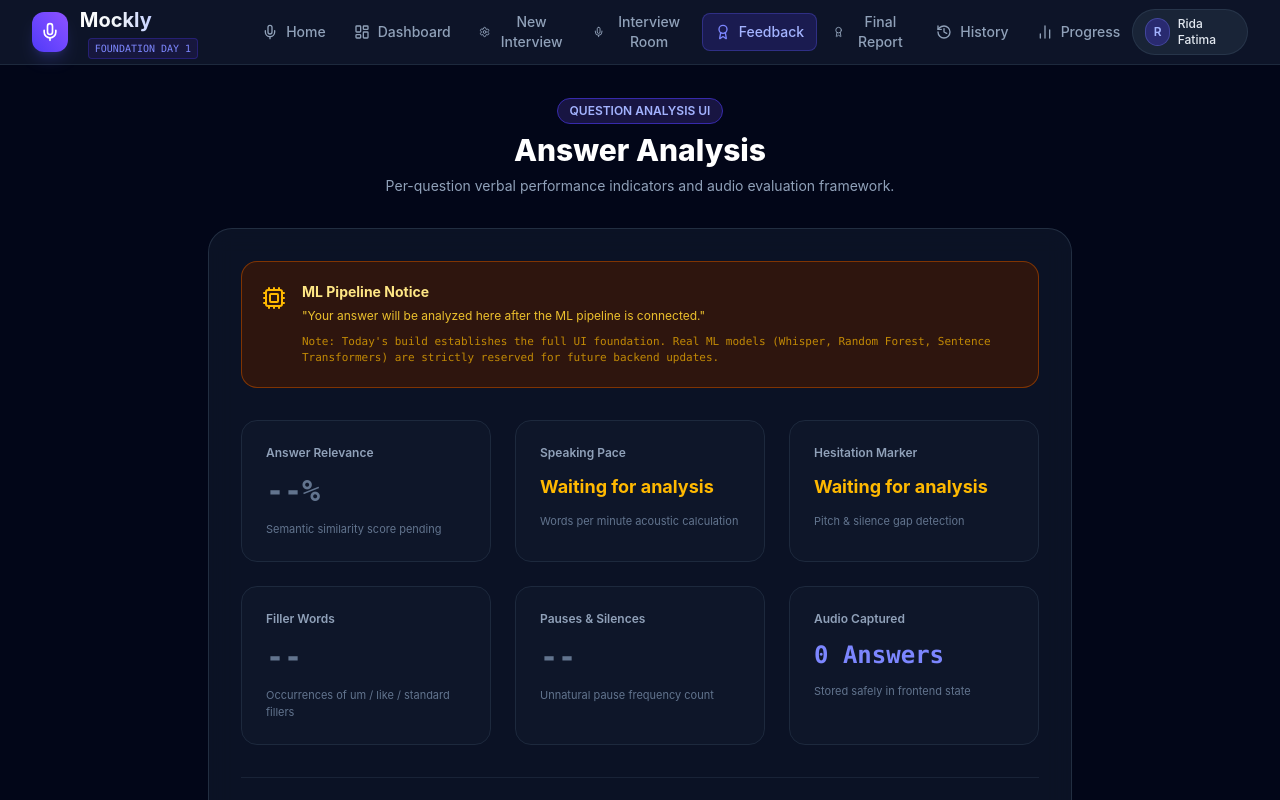
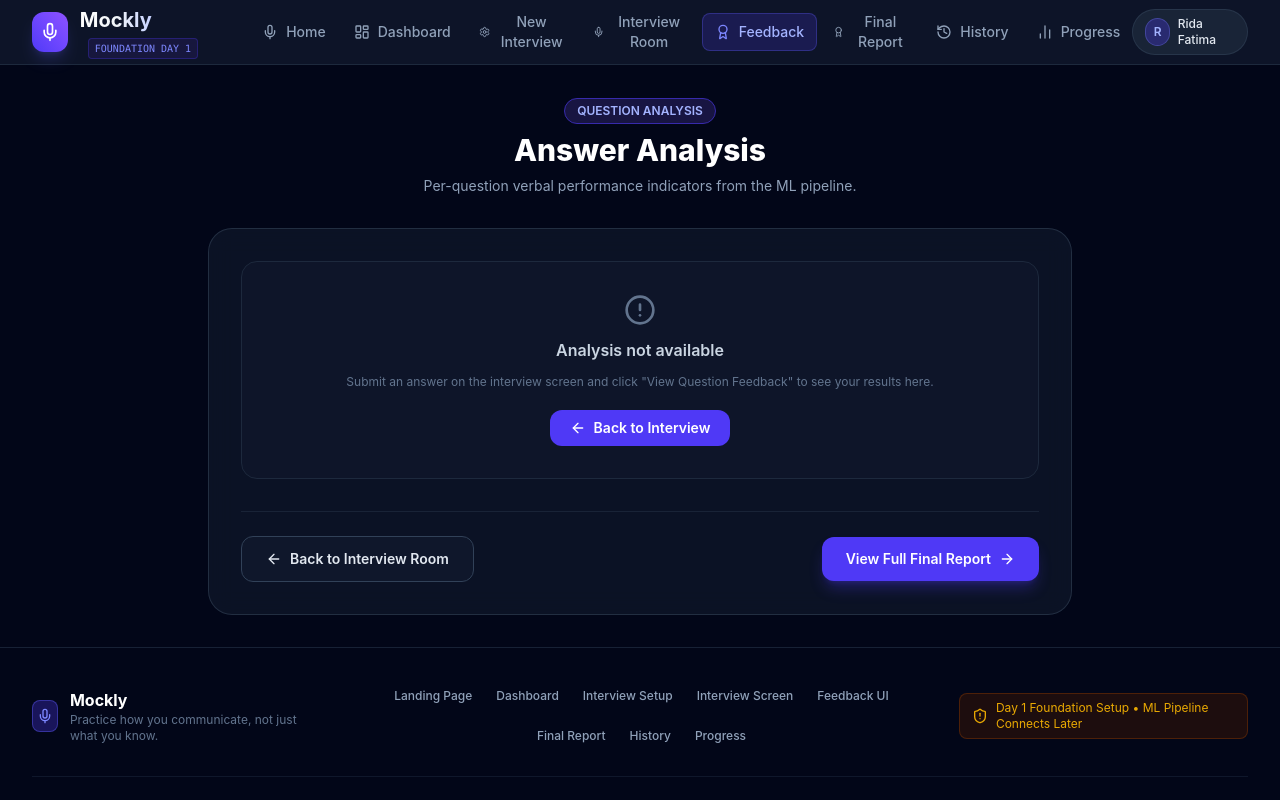
Before and after one commit to Rida-thedeveloper/Mockly, a React (Vite) app in the folder frontend/: page / in a window 1280 px wide. Both pictures are taken after a click on the button "Feedback". Shown: the top 800 px of the page. Built offline with nearby package versions, Linux system fonts and the light colour scheme.

Commit message:
Day 9 done

```diff
--- a/frontend/src/App.jsx
+++ b/frontend/src/App.jsx
@@ -34,6 +34,9 @@ export default function App() {
   // Recorded Audio Answers State (Question Index -> Audio Object)
   const [recordedAnswers, setRecordedAnswers] = useState({});
 
+  // Tracks which question's analysis to show on the feedback page
+  const [selectedAnswerIdx, setSelectedAnswerIdx] = useState(null);
+
   // Render Page Content based on active state
   const renderPage = () => {
     switch (currentPage) {
@@ -62,6 +65,7 @@ export default function App() {
             interviewSetup={interviewSetup}
             recordedAnswers={recordedAnswers}
             setRecordedAnswers={setRecordedAnswers}
+            setSelectedAnswerIdx={setSelectedAnswerIdx}
           />
         );
 
@@ -70,6 +74,7 @@ export default function App() {
           <QuestionFeedbackPage
             setCurrentPage={setCurrentPage}
             recordedAnswers={recordedAnswers}
+            selectedAnswerIdx={selectedAnswerIdx}
           />
         );
 
--- a/frontend/src/pages/QuestionFeedbackPage.jsx
+++ b/frontend/src/pages/QuestionFeedbackPage.jsx
@@ -1,80 +1,225 @@
 import React from 'react';
-import { Award, Clock, Activity, AlertCircle, ArrowLeft, ArrowRight, ShieldCheck, Cpu } from 'lucide-react';
+import { Award, Clock, Activity, ArrowLeft, ArrowRight, Zap, MessageSquare, Repeat2, AlertCircle, CheckCircle } from 'lucide-react';
 
-export default function QuestionFeedbackPage({ setCurrentPage, recordedAnswers }) {
+// ── Simple WPM → pace label ───────────────────────────────────────────────────
+function paceBadge(wpm) {
+  if (wpm == null) return null;
+  if (wpm < 110) return { label: 'Slow', color: 'text-amber-400' };
+  if (wpm > 160) return { label: 'Fast', color: 'text-rose-400' };
+  return { label: 'Normal', color: 'text-emerald-400' };
+}
+
+// ── Hesitation colour ─────────────────────────────────────────────────────────
+function hesitationColor(pred) {
+  if (pred === 'Low') return 'text-emerald-400';
+  if (pred === 'Medium') return 'text-amber-400';
+  if (pred === 'High') return 'text-rose-400';
+  return 'text-slate-400';
+}
+
+export default function QuestionFeedbackPage({ setCurrentPage, recordedAnswers, selectedAnswerIdx }) {
   const answerCount = Object.keys(recordedAnswers).length;
+
+  // Safely derive the selected answer's analysis
+  const answer = selectedAnswerIdx != null ? recordedAnswers[selectedAnswerIdx] : null;
+  const features = answer?.features ?? null;
+  const hesitation = answer?.hesitation ?? null;
+  const feedback = answer?.feedback ?? null;
+  const transcript = answer?.transcript ?? null;
+
+  const hasData = features != null;
+
+  // WPM helpers
+  const wpm = features?.wpm;
+  const pace = paceBadge(wpm);
 
   return (
     <div className="max-w-4xl mx-auto px-4 py-8 space-y-8">
 
+      {/* Header */}
       <div className="text-center space-y-2">
         <div className="inline-block px-3 py-1 rounded-full bg-indigo-950/80 border border-indigo-800 text-indigo-300 text-xs font-semibold">
-          QUESTION ANALYSIS UI
+          QUESTION ANALYSIS
         </div>
         <h1 className="text-3xl font-extrabold text-white">Answer Analysis</h1>
         <p className="text-sm text-slate-400">
-          Per-question verbal performance indicators and audio evaluation framework.
+          Per-question verbal performance indicators from the ML pipeline.
         </p>
       </div>
 
       <div className="glass-panel p-8 rounded-3xl border border-slate-800 space-y-8">
 
-        {/* Prominent ML Disclaimer Banner */}
-        <div className="bg-amber-950/60 border border-amber-800/80 rounded-2xl p-5 flex items-start space-x-4">
-          <Cpu className="w-6 h-6 text-amber-400 shrink-0 mt-1" />
-          <div className="space-y-1">
-            <h3 className="font-bold text-amber-200 text-sm">ML Pipeline Notice</h3>
-            <p className="text-xs text-amber-300/90 leading-relaxed">
-              "Your answer will be analyzed here after the ML pipeline is connected."
+        {/* ── No data guard ── */}
+        {!hasData ? (
+          <div className="bg-slate-900/80 border border-slate-800 rounded-2xl p-8 text-center space-y-3">
+            <AlertCircle className="w-8 h-8 text-slate-500 mx-auto" />
+            <p className="text-slate-300 font-semibold">Analysis not available</p>
+            <p className="text-xs text-slate-500">
+              Submit an answer on the interview screen and click "View Question Feedback" to see your results here.
             </p>
-            <p className="text-[11px] text-amber-400/70 font-mono pt-1">
-              Note: Today's build establishes the full UI foundation. Real ML models (Whisper, Random Forest, Sentence Transformers) are strictly reserved for future backend updates.
-            </p>
+            <button
+              onClick={() => setCurrentPage('interview')}
+              className="mt-2 px-5 py-2 bg-indigo-600 hover:bg-indigo-500 text-white text-sm font-semibold rounded-xl transition-colors inline-flex items-center space-x-2"
+            >
+              <ArrowLeft className="w-4 h-4" />
+              <span>Back to Interview</span>
+            </button>
+          </div>
+        ) : (
+          <>
+            {/* ── Metric Cards ── */}
+            <div className="grid grid-cols-1 sm:grid-cols-2 lg:grid-cols-3 gap-6">
+
+              {/* Answer Relevance — genuinely unavailable */}
+              <div className="bg-slate-900/90 border border-slate-800 p-6 rounded-2xl space-y-3">
+                <span className="text-xs text-slate-400 font-semibold block">Answer Relevance</span>
+                <div className="text-2xl font-extrabold text-slate-500 font-mono">N/A</div>
+                <div className="text-[11px] text-slate-500 leading-snug">
+                  Semantic relevance scoring is not currently implemented.
                 </div>
               </div>
 
-        {/* Answer Analysis Metric Cards */}
-        <div className="grid grid-cols-1 sm:grid-cols-2 lg:grid-cols-3 gap-6">
-
+              {/* Speaking Pace */}
               <div className="bg-slate-900/90 border border-slate-800 p-6 rounded-2xl space-y-3">
-            <span className="text-xs text-slate-400 font-semibold block">Answer Relevance</span>
-            <div className="text-3xl font-extrabold text-slate-500 font-mono">--%</div>
-            <div className="text-[11px] text-slate-500">Semantic similarity score pending</div>
+                <span className="text-xs text-slate-400 font-semibold block flex items-center gap-1">
+                  <Zap className="w-3.5 h-3.5 text-indigo-400 inline" /> Speaking Pace
+                </span>
+                <div className="text-3xl font-extrabold text-white font-mono">
+                  {wpm != null ? `${wpm}` : '—'}
+                  {wpm != null && <span className="text-base font-semibold text-slate-400 ml-1">WPM</span>}
+                </div>
+                {pace && (
+                  <div className={`text-sm font-bold ${pace.color}`}>{pace.label}</div>
+                )}
+                <div className="text-[11px] text-slate-500">words per minute</div>
               </div>
 
+              {/* Hesitation Marker */}
               <div className="bg-slate-900/90 border border-slate-800 p-6 rounded-2xl space-y-3">
-            <span className="text-xs text-slate-400 font-semibold block">Speaking Pace</span>
-            <div className="text-lg font-bold text-amber-400">Waiting for analysis</div>
-            <div className="text-[11px] text-slate-500">Words per minute acoustic calculation</div>
+                <span className="text-xs text-slate-400 font-semibold block flex items-center gap-1">
+                  <Activity className="w-3.5 h-3.5 text-violet-400 inline" /> Hesitation Marker
+                </span>
+                {hesitation && !hesitation.error ? (
+                  <>
+                    <div className={`text-2xl font-extrabold font-mono ${hesitationColor(hesitation.prediction)}`}>
+                      {hesitation.prediction ?? '—'}
+                    </div>
+                    {hesitation.probabilities && (
+                      <div className="grid grid-cols-3 gap-1 pt-1 text-center text-[10px]">
+                        {['Low', 'Medium', 'High'].map(lbl => (
+                          <div key={lbl} className="bg-slate-800 rounded-lg p-1.5">
+                            <span className="text-slate-400 block">{lbl}</span>
+                            <span className="text-white font-bold">
+                              {hesitation.probabilities[lbl] != null
+                                ? `${(hesitation.probabilities[lbl] * 100).toFixed(0)}%`
+                                : '—'}
+                            </span>
+                          </div>
+                        ))}
+                      </div>
+                    )}
+                    <div className="text-[11px] text-slate-500 font-mono">{hesitation.model}</div>
+                  </>
+                ) : (
+                  <div className="text-slate-500 text-sm">—</div>
+                )}
               </div>
 
+              {/* Filler Words */}
               <div className="bg-slate-900/90 border border-slate-800 p-6 rounded-2xl space-y-3">
-            <span className="text-xs text-slate-400 font-semibold block">Hesitation Marker</span>
-            <div className="text-lg font-bold text-amber-400">Waiting for analysis</div>
-            <div className="text-[11px] text-slate-500">Pitch & silence gap detection</div>
+                <span className="text-xs text-slate-400 font-semibold block flex items-center gap-1">
+                  <MessageSquare className="w-3.5 h-3.5 text-rose-400 inline" /> Filler Words
+                </span>
+                <div className="text-3xl font-extrabold text-white font-mono">
+                  {features.filler_count ?? '—'}
+                </div>
+                <div className="text-[11px] text-slate-500">
+                  {features.fillers?.length
+                    ? `Detected: ${features.fillers.join(', ')}`
+                    : 'None detected'}
+                </div>
               </div>
 
+              {/* Pauses & Silences */}
               <div className="bg-slate-900/90 border border-slate-800 p-6 rounded-2xl space-y-3">
-            <span className="text-xs text-slate-400 font-semibold block">Filler Words</span>
-            <div className="text-3xl font-extrabold text-slate-500 font-mono">--</div>
-            <div className="text-[11px] text-slate-500">Occurrences of um / like / standard fillers</div>
+                <span className="text-xs text-slate-400 font-semibold block flex items-center gap-1">
+                  <Clock className="w-3.5 h-3.5 text-cyan-400 inline" /> Pauses &amp; Silences
+                </span>
+                <div className="text-3xl font-extrabold text-white font-mono">
+                  {features.pause_count ?? '—'}
+                </div>
+                <div className="text-[11px] text-slate-500 space-y-0.5">
+                  {features.average_pause != null && (
+                    <div>Avg: {features.average_pause}s</div>
+                  )}
+                  {features.longest_pause != null && (
+                    <div>Longest: {features.longest_pause}s</div>
+                  )}
+                </div>
               </div>
 
+              {/* Audio Captured */}
               <div className="bg-slate-900/90 border border-slate-800 p-6 rounded-2xl space-y-3">
-            <span className="text-xs text-slate-400 font-semibold block">Pauses & Silences</span>
-            <div className="text-3xl font-extrabold text-slate-500 font-mono">--</div>
-            <div className="text-[11px] text-slate-500">Unnatural pause frequency count</div>
-          </div>
-
-          <div className="bg-slate-900/90 border border-slate-800 p-6 rounded-2xl space-y-3">
-            <span className="text-xs text-slate-400 font-semibold block">Audio Captured</span>
+                <span className="text-xs text-slate-400 font-semibold block flex items-center gap-1">
+                  <CheckCircle className="w-3.5 h-3.5 text-emerald-400 inline" /> Audio Captured
+                </span>
                 <div className="text-2xl font-bold text-indigo-400 font-mono">{answerCount} Answers</div>
-            <div className="text-[11px] text-slate-500">Stored safely in frontend state</div>
+                <div className="text-[11px] text-slate-500">Stored in frontend state</div>
               </div>
 
             </div>
 
-        {/* Action Buttons */}
+            {/* ── Transcript ── */}
+            {transcript && (
+              <div className="border-t border-slate-800/80 pt-6 space-y-2">
+                <span className="text-[10px] font-bold text-slate-500 uppercase tracking-wider block">
+                  Transcript
+                </span>
+                <div className="bg-slate-950/60 border border-slate-800 p-4 rounded-xl">
+                  <p className="text-slate-200 text-sm leading-relaxed italic">"{transcript}"</p>
+                </div>
+              </div>
+            )}
+
+            {/* ── Personalized Feedback ── */}
+            {feedback && (
+              <div className="border-t border-slate-800/80 pt-6 space-y-3">
+                <div className="flex items-center space-x-2">
+                  <MessageSquare className="w-4 h-4 text-emerald-400" />
+                  <span className="text-xs font-bold text-emerald-400 uppercase tracking-wider">
+                    Personalized Feedback
+                  </span>
+                </div>
+                {feedback.summary ? (
+                  <div className="bg-slate-950/60 border border-slate-800 p-4 rounded-xl space-y-3">
+                    <p className="text-sm font-semibold text-slate-200">{feedback.summary}</p>
+                    {feedback.suggestions?.length > 0 && (
+                      <div className="space-y-1.5 border-t border-slate-800/60 pt-2.5">
+                        <span className="text-[11px] font-semibold text-slate-400 block">
+                          Suggestions for Improvement:
+                        </span>
+                        <ul className="space-y-1.5 text-xs text-slate-300">
+                          {feedback.suggestions.map((sug, idx) => (
+                            <li key={idx} className="flex items-start space-x-2">
+                              <span className="text-emerald-400 font-bold mt-0.5">•</span>
+                              <span className="leading-relaxed">{sug}</span>
+                            </li>
+                          ))}
+                        </ul>
+                      </div>
+                    )}
+                  </div>
+                ) : (
+                  <div className="bg-slate-950/40 border border-slate-800/60 p-3 rounded-xl text-xs text-slate-400 italic">
+                    Personalized feedback is temporarily unavailable.
+                  </div>
+                )}
+              </div>
+            )}
+          </>
+        )}
+
+        {/* ── Action Buttons ── */}
         <div className="flex flex-col sm:flex-row items-center justify-between gap-4 border-t border-slate-800/80 pt-6">
           <button
             onClick={() => setCurrentPage('interview')}
```
Also changed, not shown: frontend/src/pages/InterviewScreenPage.jsx (+6 -2 lines), 2 other files (tests, documents, lock files or other folders). Lines whose indentation alone changed are shown as unchanged.
